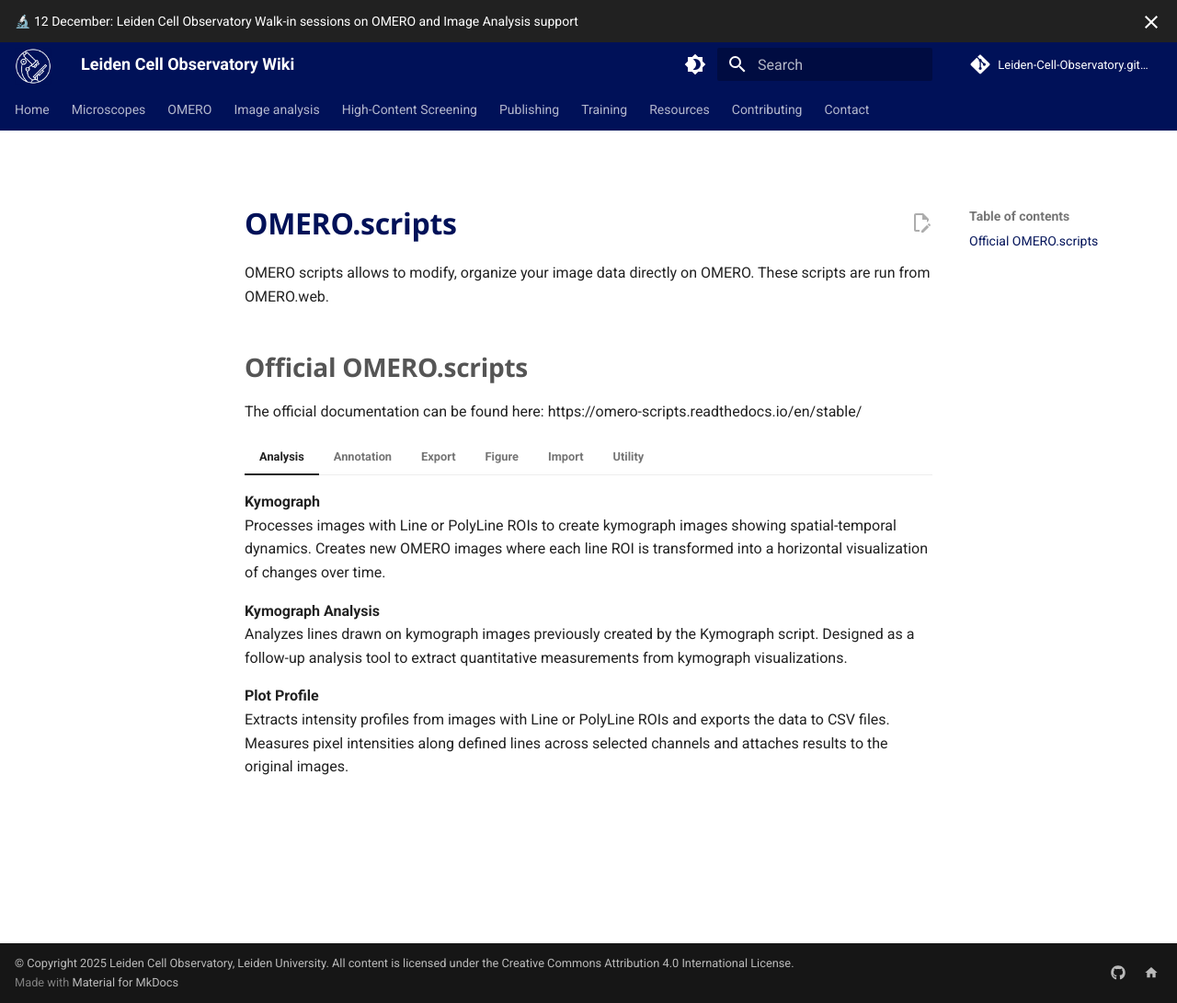
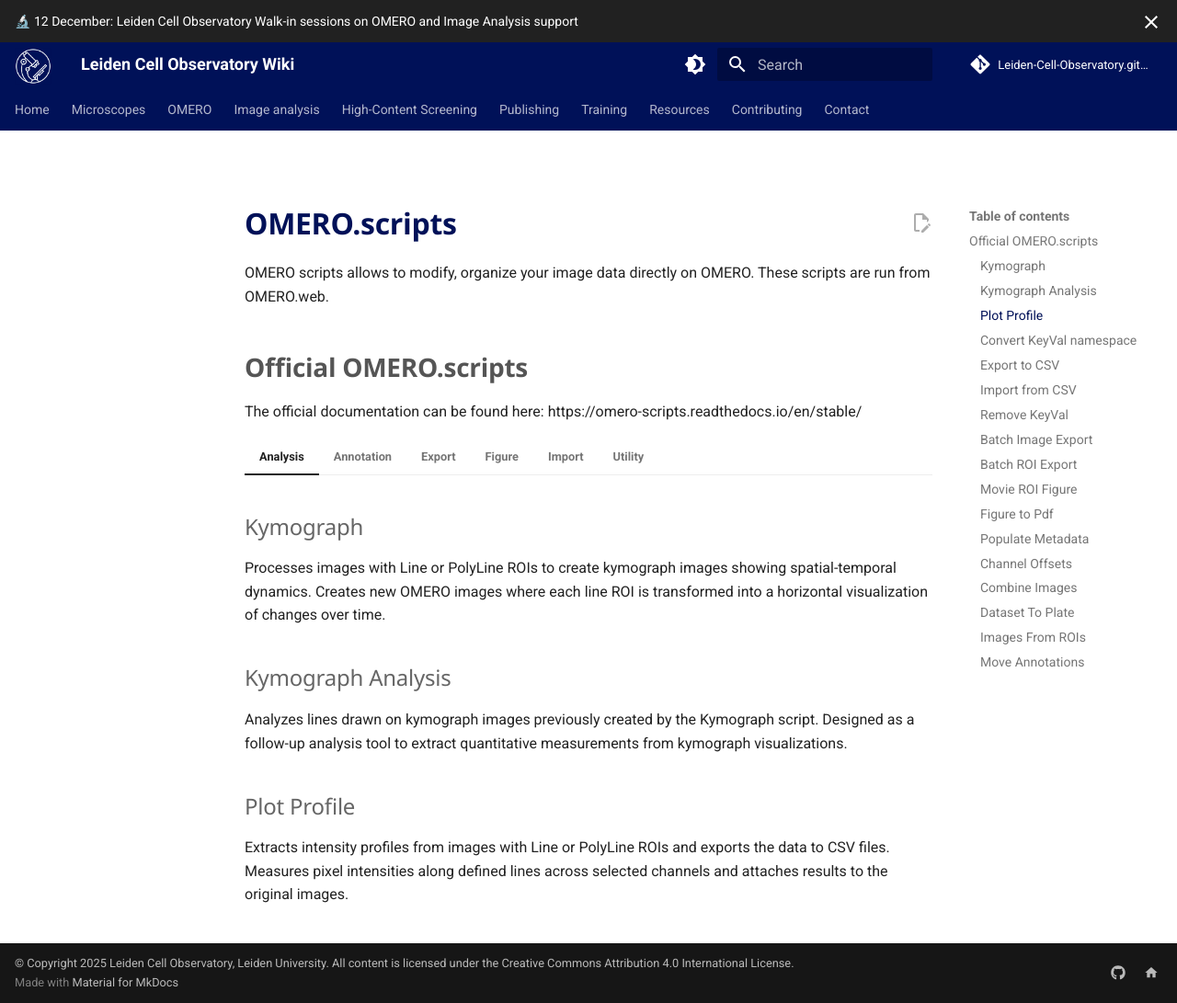
Before and after one commit to Leiden-Cell-Observatory/Leiden-Cell-Observatory.github.io, an MkDocs documentation site: the page built from docs/omero/analysis/scripts.md, in a window 1280 px wide and 1091 px high. Shown: the whole window at 92% size. Built offline with MkDocs 1.6.1 and Material for MkDocs 9.7.7, drawn with Linux system fonts in a browser that asks for light colours; comment, search, counter and statistics services are not loaded; some of the changed lines change nothing that is shown.

Commit message:
Update formatting and headings in scripts documentation

```diff
--- a/docs/omero/analysis/scripts.md
+++ b/docs/omero/analysis/scripts.md
@@ -7,67 +7,68 @@
 
 === "Analysis"
 
-    **Kymograph**
-       Processes images with Line or PolyLine ROIs to create kymograph images showing spatial-temporal dynamics. Creates new OMERO images where each line ROI is transformed into a horizontal visualization of changes over time.
+    ### Kymograph
+    Processes images with Line or PolyLine ROIs to create kymograph images showing spatial-temporal dynamics. Creates new OMERO images where each line ROI is transformed into a horizontal visualization of changes over time.
 
-    **Kymograph Analysis**
-       Analyzes lines drawn on kymograph images previously created by the Kymograph script. Designed as a follow-up analysis tool to extract quantitative measurements from kymograph visualizations.
+    ### Kymograph Analysis
+    Analyzes lines drawn on kymograph images previously created by the Kymograph script. Designed as a follow-up analysis tool to extract quantitative measurements from kymograph visualizations.
 
-    **Plot Profile**
-       Extracts intensity profiles from images with Line or PolyLine ROIs and exports the data to CSV files. Measures pixel intensities along defined lines across selected channels and attaches results to the original images.
+    ### Plot Profile
+    Extracts intensity profiles from images with Line or PolyLine ROIs and exports the data to CSV files. Measures pixel intensities along defined lines across selected channels and attaches results to the original images.
 
 === "Annotation"
 
     The annotation scripts can be useful for organizing image metadata on OMERO. A walktrough of how to use them can be found [here](https://omero-guides.readthedocs.io/en/latest/scripts/docs/walkthrough.html).
 
-    **Convert KeyVal namespace**
-       Converts the namespace of key-value pair annotations on OMERO objects. Can update existing annotations to a new namespace or merge multiple namespaces into one, with options to preserve or remove original annotations. Namespaces are used to group annotations. By default annotations added via OMERO.web end up in `openmicroscopy.org/omero/client/mapAnnotation`, but if you need more organization using namespaces is a good idea. This script can help with that.
+    ### Convert KeyVal namespace
+    Converts the namespace of key-value pair annotations on OMERO objects. Can update existing annotations to a new namespace or merge multiple namespaces into one, with options to preserve or remove original annotations. Namespaces are used to group annotations. By default annotations added via OMERO.web end up in `openmicroscopy.org/omero/client/mapAnnotation`, but if you need more organization using namespaces is a good idea. This script can help with that.
 
-    **Export to CSV**
-       Exports metadata (key-value pairs, tags, and ancestry information) from images, datasets, or projects to a CSV file. The generated CSV is attached to the source object for download and further analysis.
+    ### Export to CSV
+    Exports metadata (key-value pairs, tags, and ancestry information) from images, datasets, or projects to a CSV file. The generated CSV is attached to the source object for download and further analysis.
 
-    **Import from CSV**
-       Imports key-value pairs and tags from a CSV file to annotate OMERO objects. Matches CSV rows to objects by name or ID, and can create new tags if needed.
+    ### Import from CSV
+    Imports key-value pairs and tags from a CSV file to annotate OMERO objects. Matches CSV rows to objects by name or ID, and can create new tags if needed.
 
-    **Remove KeyVal**
-       Removes all key-value pair annotations associated with specified namespaces from OMERO objects. Can target specific namespaces or remove all annotations using wildcard ('*').
+    ### Remove KeyVal
+    Removes all key-value pair annotations associated with specified namespaces from OMERO objects. Can target specific namespaces or remove all annotations using wildcard ('*').
 
 === "Export"
 
-    **Batch Image Export**
-       Exports individual image planes (by channel, Z-slice, and timepoint) from multiple images and packages them in a ZIP file for download. Supports various formats (PNG, TIFF, OME-TIFF) with options for projection, grayscale, and zoom.
+    ### Batch Image Export
+    Exports individual image planes (by channel, Z-slice, and timepoint) from multiple images and packages them in a ZIP file for download. Supports various formats (PNG, TIFF, OME-TIFF) with options for projection, grayscale, and zoom.
 
-    **Batch ROI Export**
-       Exports ROI intensity measurements and coordinates from selected images to a CSV file. Captures shape geometry (length, area) and pixel intensities for all ROIs, with physical dimension calculations.
+    ### Batch ROI Export
+    Exports ROI intensity measurements and coordinates from selected images to a CSV file. Captures shape geometry (length, area) and pixel intensities for all ROIs, with physical dimension calculations.
 
 === "Figure"
 
-    **Movie ROI Figure**
-       Creates a figure showing zoomed regions defined by ROIs from multiple images, displayed as a movie sequence. Shows split-channel views and merged images for each ROI region across time points, with adjustable zoom and column layout.
+    ### Movie ROI Figure
+    Creates a figure showing zoomed regions defined by ROIs from multiple images, displayed as a movie sequence. Shows split-channel views and merged images for each ROI region across time points, with adjustable zoom and column layout.
 
-    **Figure to Pdf...**
-      Script used by OMERO.figure to convert a figure to a PDF. Here can be manually used to convert a JSON describing the figure to a PDF.
+    ### Figure to Pdf
+    Script used by OMERO.figure to convert a figure to a PDF. Here can be manually used to convert a JSON describing the figure to a PDF.
 
 === "Import"
 
-    **Populate Metadata**
-       Processes a CSV file to populate an OMERO.table with metadata, creating one row per Image, Well, or ROI. The table data is then displayed in OMERO clients for easy viewing and filtering. Supports the omero-metadata CSV format specification.
+    ### Populate Metadata
+    Processes a CSV file to populate an OMERO.table with metadata, creating one row per Image, Well, or ROI. The table data is then displayed in OMERO clients for easy viewing and filtering. Supports the omero-metadata CSV format specification.
 
-       **Note:** This script uses an outdated metadata plugin, might not work as expected.
+    !!! warning
+        This script uses an outdated metadata plugin, might not work as expected.
 
 === "Utility"
 
-    **Channel Offsets**
-       Creates new images from existing images by applying independent X, Y, and Z shifts to each channel. Useful for correcting chromatic aberration or channel misalignment in multi-channel images.
+    ### Channel Offsets
+    Creates new images from existing images by applying independent X, Y, and Z shifts to each channel. Useful for correcting chromatic aberration or channel misalignment in multi-channel images.
 
-    **Combine Images**
-       Merges multiple images or Z-stacks to create new dimensions (C, T, or Z). Assembles separate images into a single multi-dimensional image with customizable organization and optional color mapping for channels.
+    ### Combine Images
+    Merges multiple images or Z-stacks to create new dimensions (C, T, or Z). Assembles separate images into a single multi-dimensional image with customizable organization and optional color mapping for channels.
 
-    **Dataset To Plate**
-       Converts a Dataset of images into a Plate format, placing one image per well at specified row and column positions. Useful for organizing images into high-content screening plate layouts.
+    ### Dataset To Plate
+    Converts a Dataset of images into a Plate format, placing one image per well at specified row and column positions. Useful for organizing images into high-content screening plate layouts.
 
-    **Images From ROIs**
-       Extracts regions defined by rectangular ROIs from images and creates new images from those regions. Can generate either Z-stacks (one tile per ROI) or full 5D images cropped to ROI dimensions.
+    ### Images From ROIs
+    Extracts regions defined by rectangular ROIs from images and creates new images from those regions. Can generate either Z-stacks (one tile per ROI) or full 5D images cropped to ROI dimensions.
 
-    **Move Annotations**
-       Moves annotations (tags, key-value pairs, comments) from images to their parent wells. Useful for organizing plate-based data by consolidating image-level annotations at the well level, with options to remove original annotations.
+    ### Move Annotations
+    Moves annotations (tags, key-value pairs, comments) from images to their parent wells. Useful for organizing plate-based data by consolidating image-level annotations at the well level, with options to remove original annotations.
```
